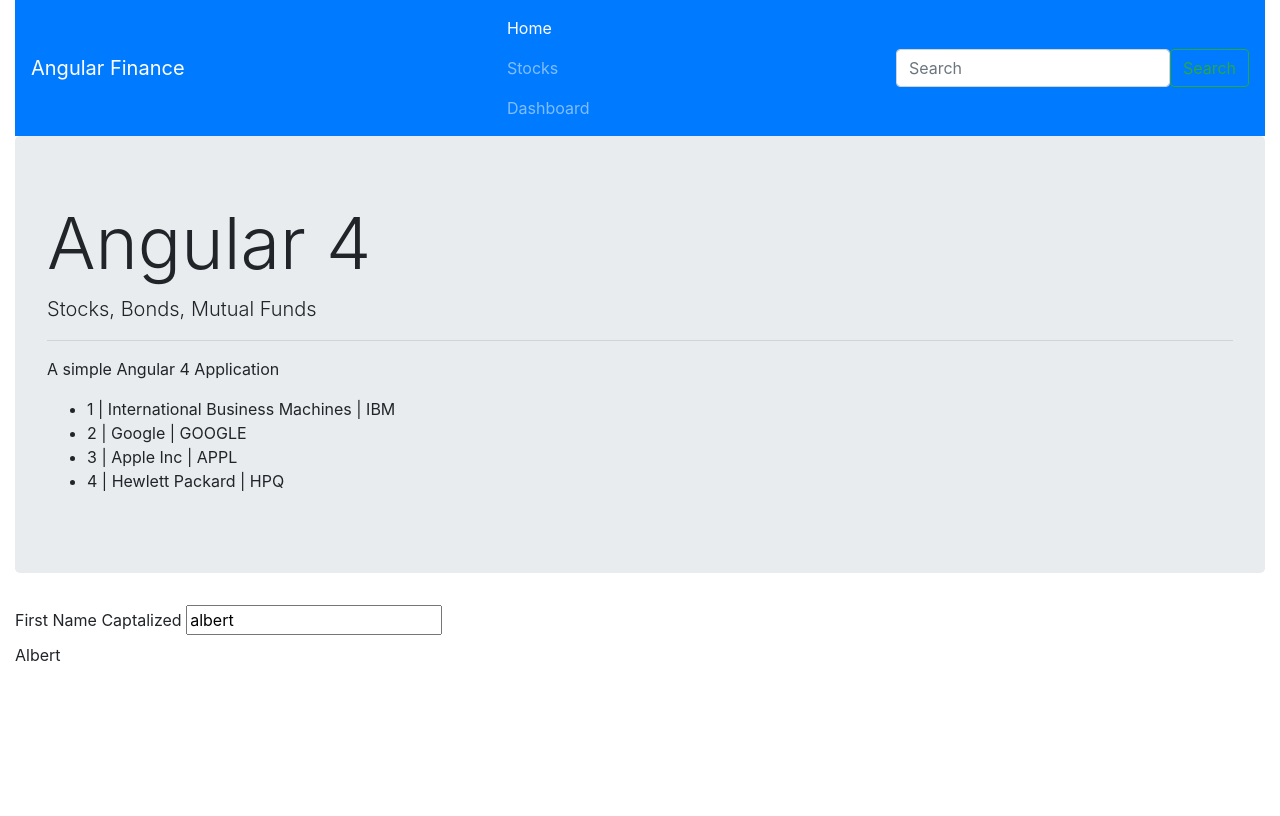
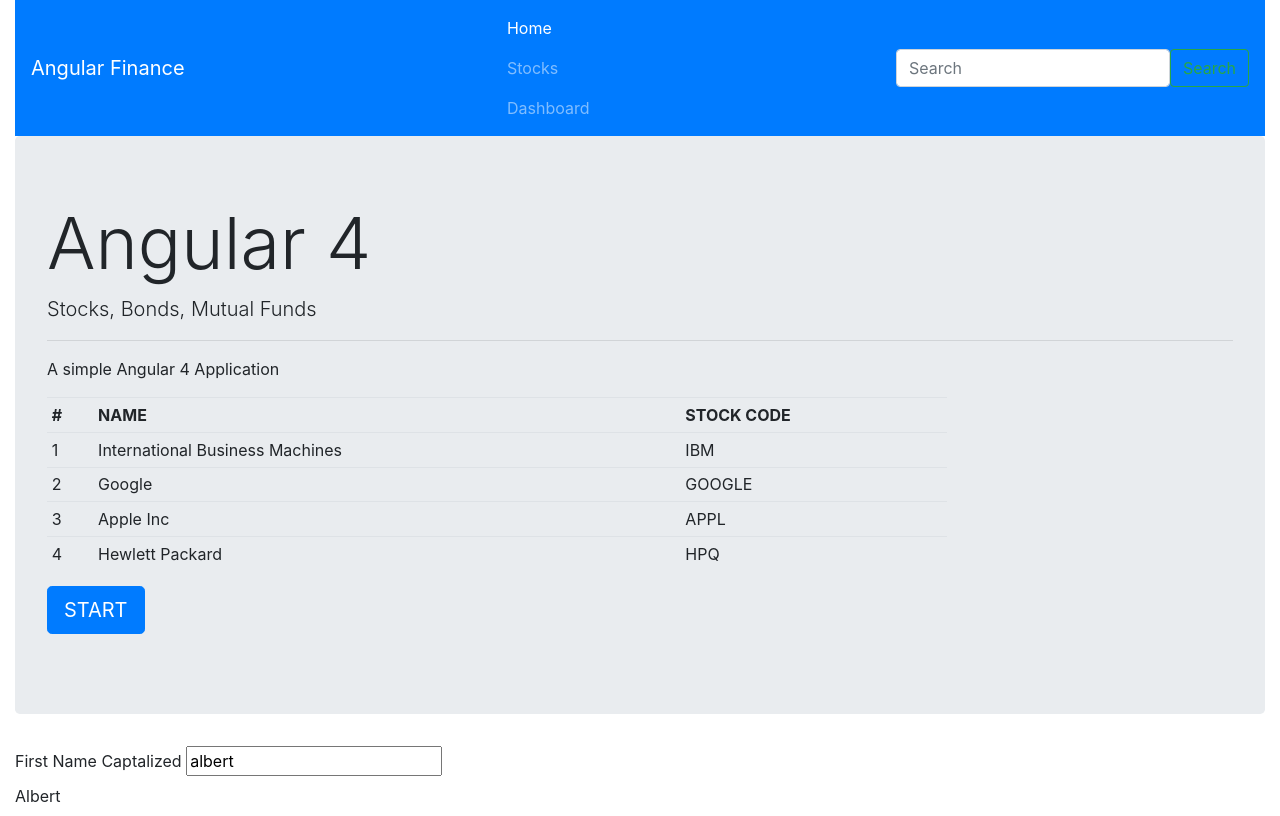
Before and after one commit to AlbertKellner/udemyAngular4, an Angular app: page /dashboard in a window 1280 px wide. Built offline with nearby package versions, Linux system fonts and the light colour scheme; data requests are answered from the project's data file.

Commit message:
Mais estudos 4

```diff
--- a/src/app/dashboard/dashboard.component.html
+++ b/src/app/dashboard/dashboard.component.html
@@ -4,13 +4,22 @@
   <hr class="m-y-2">
   <p>A simple Angular 4 Application</p>
 
-<ul>
-  <li *ngFor="let stock of stocks">
-    {{stock.id}} | {{stock.name}} | {{stock.stockCode}}
-  </li>
-</ul>
+  <div class="m-x-auto p-a-2" style="width: 900px">
+    <table class="table table-striped table-inverse table-hover table-sm center">
+      <tr>
+        <th>#</th>
+        <th>NAME</th>
+        <th>STOCK CODE</th>
+      </tr>
+      <tr *ngFor="let stock of stocks">
+        <td>{{stock.id}}</td>
+        <td>{{stock.name}}</td>
+        <td>{{stock.stockCode}}</td>
+      </tr>
+    </table>
+  </div>
 
   <p class="lead">
-    <!-- <a class="btn btn-primary btn-lg" href="#" role="button">START</a> -->
+    <a class="btn btn-primary btn-lg" href="#" role="button" (click)="createStock()">START</a>
   </p>
 </div>
--- a/src/app/dashboard/dashboard.component.ts
+++ b/src/app/dashboard/dashboard.component.ts
@@ -9,13 +9,17 @@ import { StockService } from './../stock.service';
 })
 export class DashboardComponent implements OnInit {
 
-  stocks : string[];
+  stocks: string[];
 
   ngOnInit() {
     this.getAllStocks();
   }
 
   constructor(private StockService: StockService) {
+
+  }
+
+  createStock() {
 
   }
 
```
